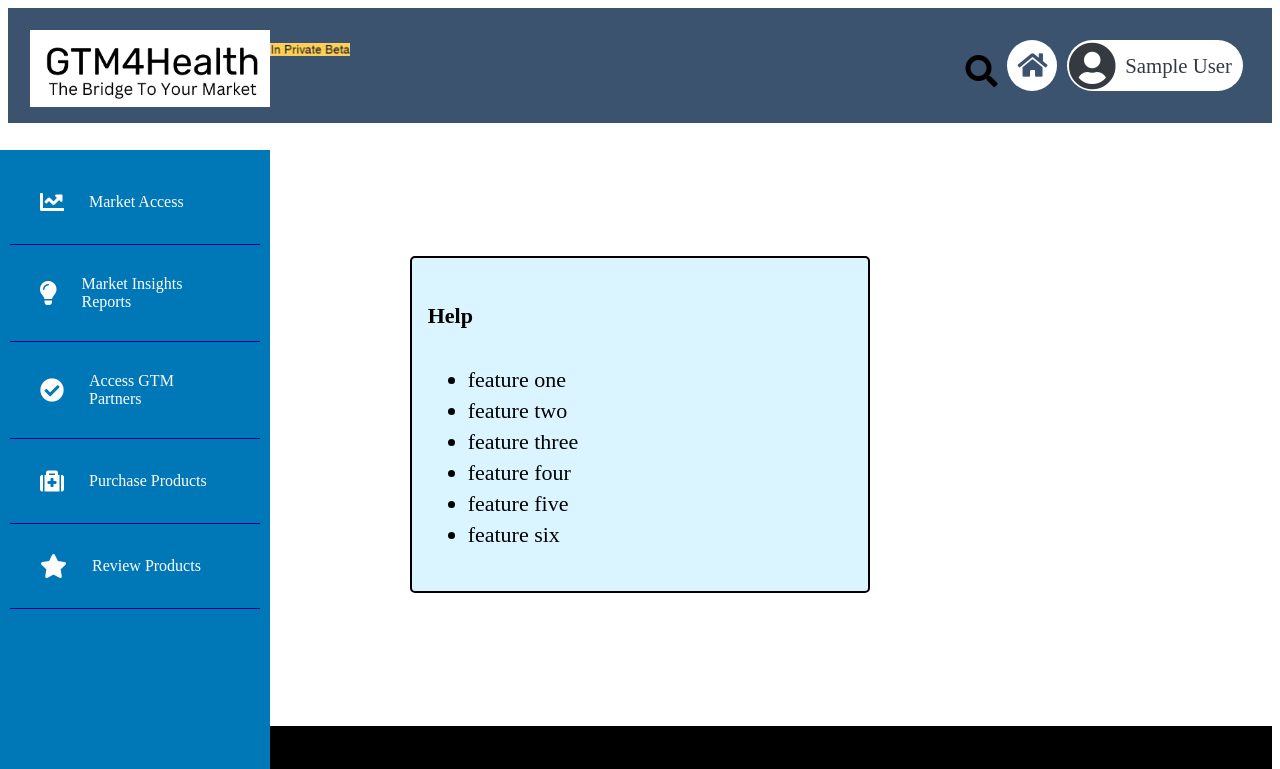
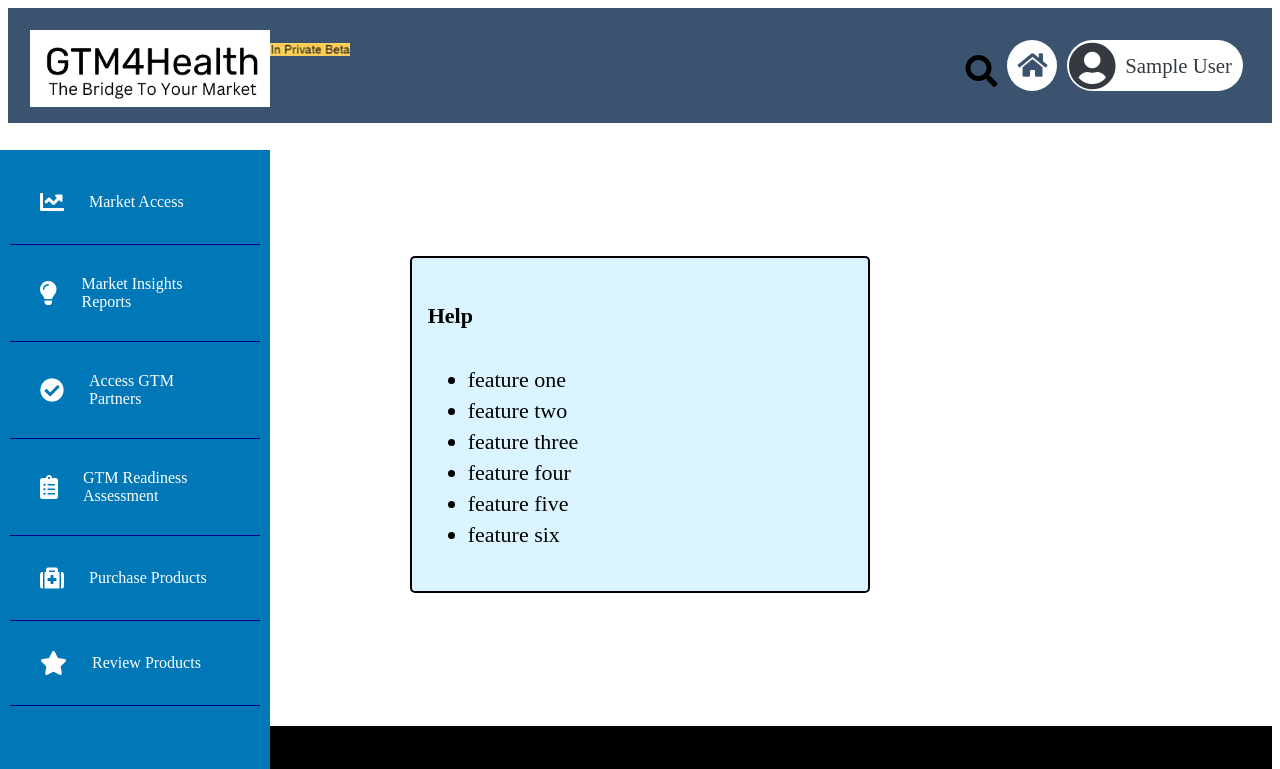
Before and after one commit to GTM4Health/Product, a React (Create React App) app in the folder frontend/: page /help in a window 1280 px wide. Shown: the top 769 px of the page. Built offline with nearby package versions, Linux system fonts and the light colour scheme; no server answers; sample sign-in values are in the browser's storage; what @react-pdf/renderer would draw is missing.

Commit message:
Shift: GTMRA Menu to User End

```diff
--- a/frontend/src/assets/startupOptions.json
+++ b/frontend/src/assets/startupOptions.json
@@ -48,6 +48,7 @@
       "Health Information Exchange",
       "Healthcare Data Analytics",
       "Hearing Diagnostics",
+      "Healthcare Recruitment",
       "Infectious Diseases",
       "Invitro Diagnostics (IVD)",
       "IVF",
@@ -64,10 +65,12 @@
       "Oncology",
       "Ophthalmology",
       "Orthopedics",
+      "Others",
       "Physiotherapy",
       "Precision Medicine",
       "Practice Management",
       "Pulmonology",
+      "Pharma Distribution",
       "Radiology Products",
       "Revenue Cycle Management(RCM)",
       "Rehabilitation Solutions",
--- a/frontend/src/layout/admin/AdminMenubar.jsx
+++ b/frontend/src/layout/admin/AdminMenubar.jsx
@@ -5,7 +5,7 @@ const AdminMenuBar = () => {
   const [isDashBoardMenuOpen,setIsDashBoardMenuOpen] = useState(false)
   const [isHealthcareMenuOpen, setIsHealthcareMenuOpen] = useState(false);
   const [isMedTechMenuOpen, setIsMedTechMenuOpen] = useState(false);
-  const [isFormMenuOpen, setFormMenuOpen] = useState(false);
+
   const [isProductMenuOpen, setIsProductMenuOpen] = useState(false);
   const [isStartupsMenuOpen, setIsStartupsMenuOpen] = useState(false);
   const [isGTMMenuOpen, setIsGTMMenuOpen] = useState(false);
@@ -189,7 +189,7 @@ const AdminMenuBar = () => {
           </div>
         )}
       </div>
-      <div
+      {/* <div
             className={`menu-item ad-menu-item og-tag ${
             isAuditLogsOpen ? "active" : ""
             }`}
@@ -205,8 +205,8 @@ const AdminMenuBar = () => {
               <span className="menu-text">User Dashboard</span>
             </a>
           </div>
-        )} */}
-        </div>
+        )} *
+        </div> */}
       <div
         className={`menu-item ad-menu-item ${
           isProductMenuOpen ? "active" : ""
--- a/frontend/src/layout/users/MenuBar.jsx
+++ b/frontend/src/layout/users/MenuBar.jsx
@@ -60,6 +60,12 @@ const MenuBar = () => {
           <span className="menu-text">Access GTM Partners</span>
         </div>
       </a>
+      <a href="/dashboard/gtm-readiness-assessment" className="menu-link">
+        <div className="menu-item">
+          <i className="fas fa-clipboard-list menu-icon"></i>
+          <span className="menu-text">GTM Readiness Assessment</span>
+        </div>
+      </a>
       {/* <a href="/dashboard/GTM-Readiness" className="menu-link">
         <div className="menu-item">
           <i className="fas fa-check-circle menu-icon"></i>
```
